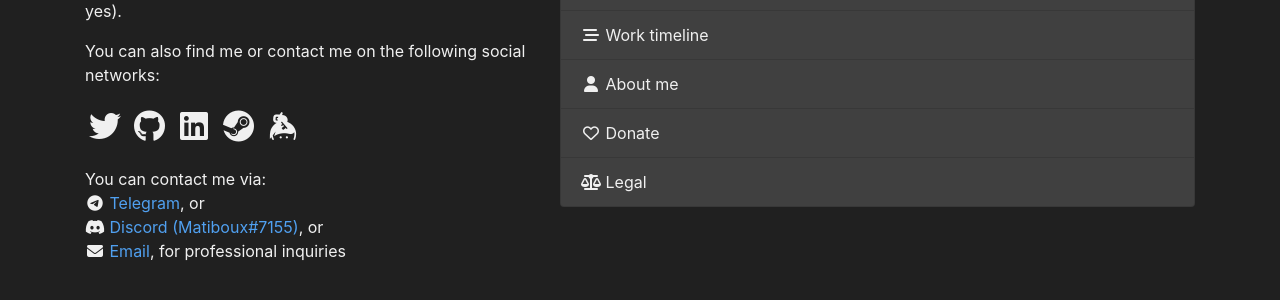
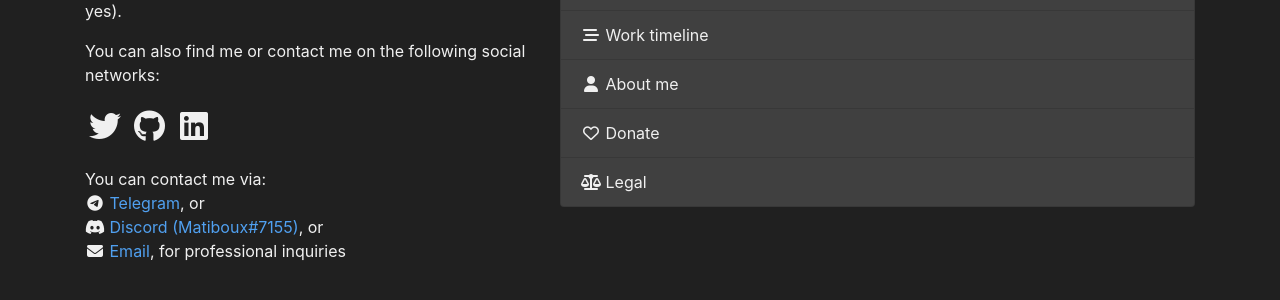
Before and after one commit to matiboux/matiboux.me, a Jekyll site: the page built from index.html, in a window 1280 px wide. Shown: the part 409-709 px from the top of the page. Built offline with Jekyll 4.4.1, drawn with Linux system fonts in a browser that asks for light colours; nearby versions of some CDN libraries.

Commit message:
Update social links in index.html

```diff
--- a/index.html
+++ b/index.html
@@ -18,7 +18,7 @@ avatar_alt: Matiboux
 			You can also find me or contact me on the following social networks:
 		</p>
 		<ul class="social-icons">
-			{% assign services = 'twitter,github,linkedin,steam,keybase' | split: ',' %}
+			{% assign services = 'twitter,github,linkedin' | split: ',' %}
 			{% for service in services %}
 				{% if site.data.about.social[service] %}
 					<li class="{{ service }}"><a href="{{ site.data.about.social[service].href }}" class="{{ site.data.about.social[service].icon }} fa-fw"></a></li>
```
